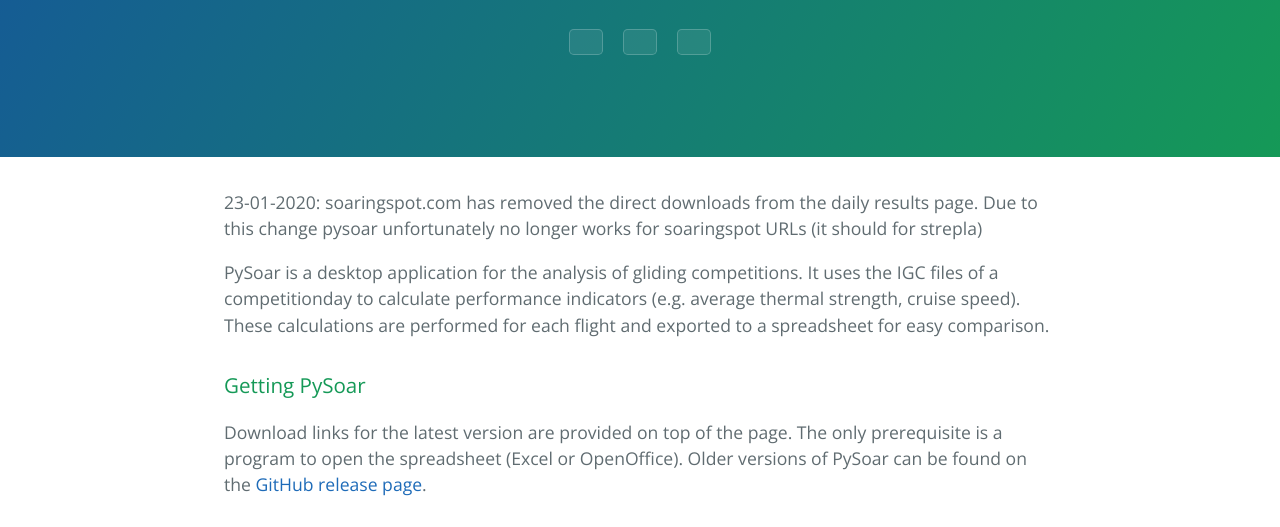
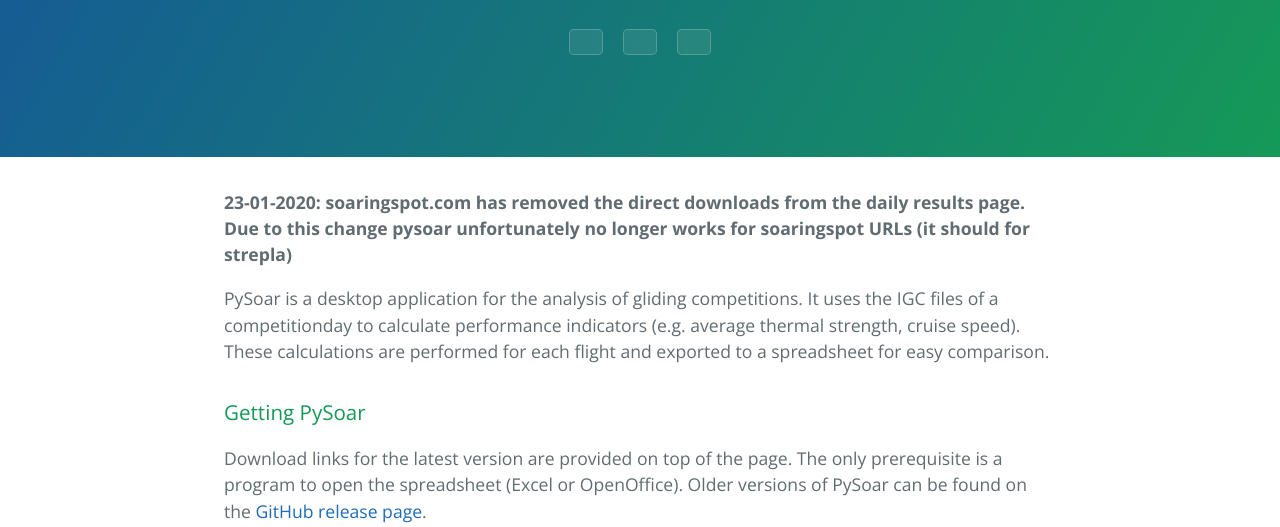
Before and after one commit to GliderGeek/PySoar, a plain HTML site: page index.html in a window 1280 px wide. Shown: the part 208-735 px from the top of the page. Drawn offline with nearby package versions, Linux system fonts and the light colour scheme; no server answers.

Commit message:
Update index.html

```diff
--- a/index.html
+++ b/index.html
@@ -24,8 +24,8 @@
 
     <section class="main-content">
 
-<p style=font-weight: bold> 23-01-2020: soaringspot.com has removed the direct downloads from the daily results page.
-Due to this change pysoar unfortunately no longer works for soaringspot URLs (it should for strepla) </p>
+<p><strong> 23-01-2020: soaringspot.com has removed the direct downloads from the daily results page.
+Due to this change pysoar unfortunately no longer works for soaringspot URLs (it should for strepla) </strong></p>
 
 <p>PySoar is a desktop application for the analysis of gliding competitions. It uses the IGC files of a competitionday to calculate performance indicators (e.g. average thermal strength, cruise speed). These calculations are performed for each flight and exported to a spreadsheet for easy comparison.</p>
 
```
